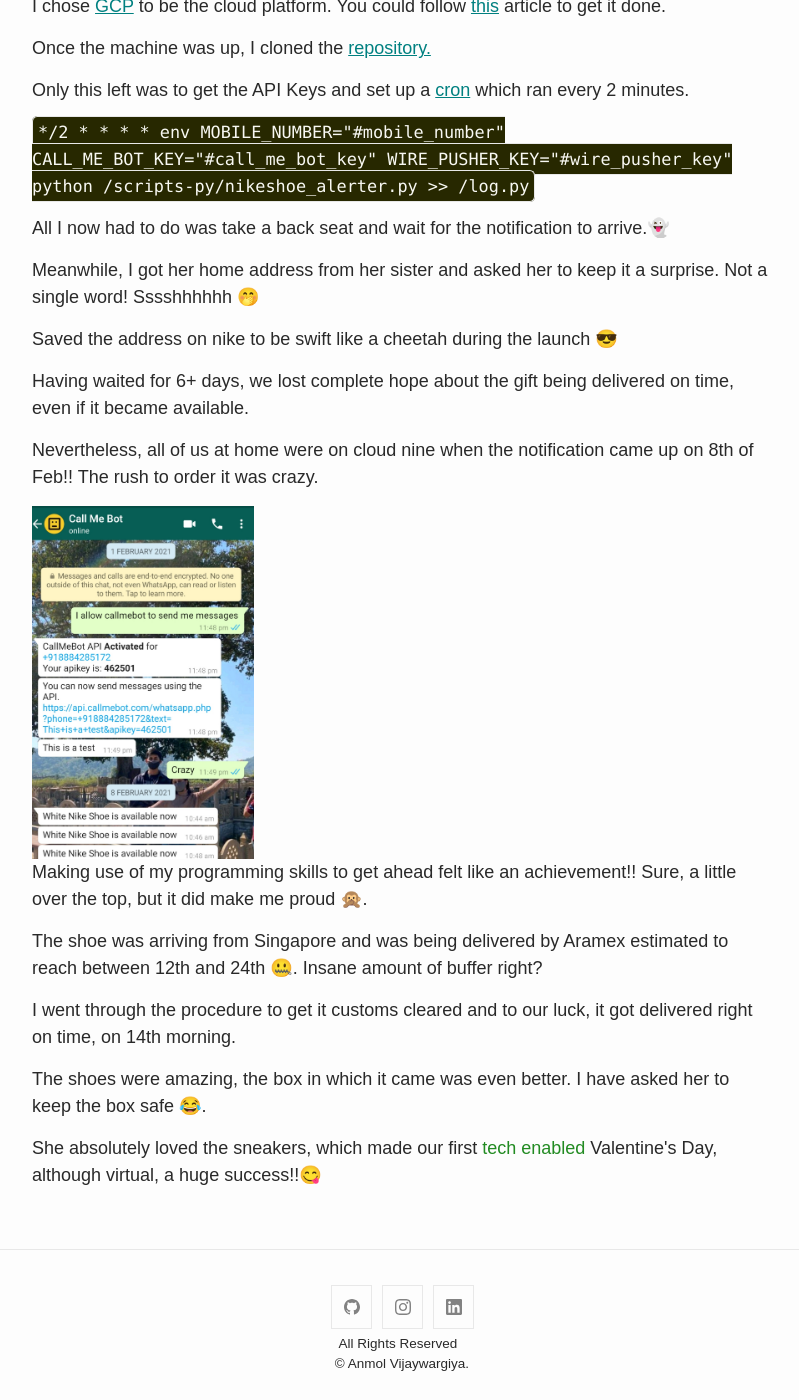
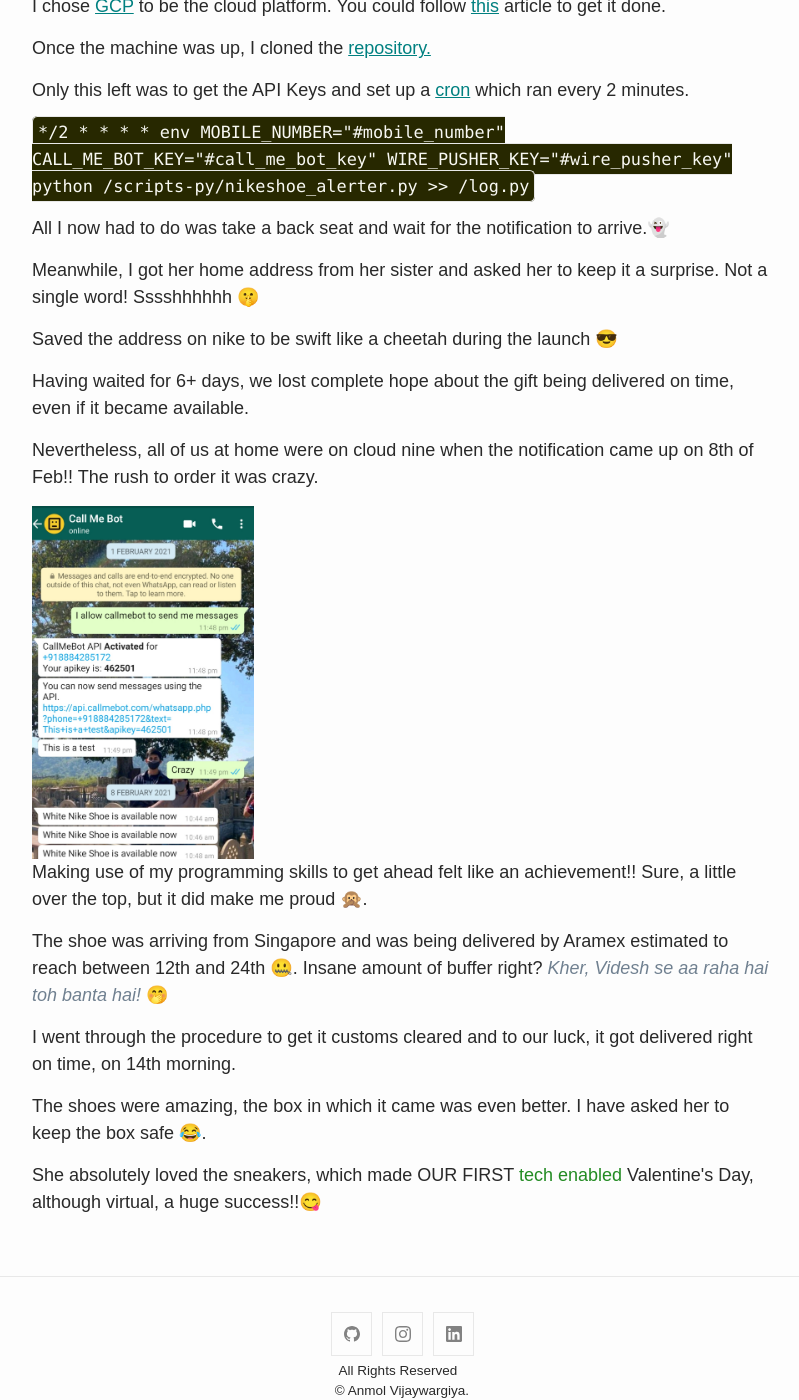
Before and after one commit to anmol1vw13/anmol1vw13.github.io, a Jekyll site: the page built from _posts/2021-02-14-python-enabled-nike-limited-valentine-edition-purchase.html, in a window 1280 px wide and 1400 px high, scrolled down 2425 px. Shown: the whole window, without its empty margins (238-1037 px from the left). Built offline with Jekyll 4.4.1, drawn with Linux system fonts in a browser that asks for light colours; comment, search, counter and statistics services are not loaded.

Commit message:
Sentiment updated

```diff
--- a/_posts/2021-02-14-python-enabled-nike-limited-valentine-edition-purchase.html
+++ b/_posts/2021-02-14-python-enabled-nike-limited-valentine-edition-purchase.html
@@ -72,7 +72,7 @@
 </code>
 
 <p style="padding-top: 15px;">All I now had to do was take a back seat and wait for the notification to arrive.👻</p>
-<p>Meanwhile, I got her home address from her sister and asked her to keep it a surprise. Not a single word! Sssshhhhhh 🤭</p>
+<p>Meanwhile, I got her home address from her sister and asked her to keep it a surprise. Not a single word! Sssshhhhhh 🤫</p>
 <p>Saved the address on nike to be swift like a cheetah during the launch 😎</p>
 <p>Having waited for 6+ days, we lost complete hope about the gift being delivered on time, even if it became available.</p>
 <p> Nevertheless, all of us at home were on cloud nine when the notification came up on 8th of Feb!! The rush to order it was crazy.</p>
@@ -80,7 +80,7 @@
   <img src="/assets/limited-edition-purchase/call_me_bot_notification.jpg"/>
 </div>
 <p>Making use of my programming skills to get ahead felt like an achievement!! Sure, a little over the top, but it did make me proud 🙊.</p>
-<p>The shoe was arriving from Singapore and was being delivered by Aramex estimated to reach between 12th and 24th 🤐. Insane amount of buffer right?</p>
+<p>The shoe was arriving from Singapore and was being delivered by Aramex estimated to reach between 12th and 24th 🤐. Insane amount of buffer right? <i style="color:slategrey">Kher, Videsh se aa raha hai toh banta hai! </i>🤭</p>
 <p>I went through the procedure to get it customs cleared and to our luck, it got delivered right on time, on 14th morning.</p>
 <p> The shoes were amazing, the box in which it came was even better. I have asked her to keep the box safe 😂.</p>
-<p>She absolutely loved the sneakers, which made our first <span style="color:forestgreen">tech enabled</span> Valentine's Day, although virtual, a huge success!!😋</p>
+<p>She absolutely loved the sneakers, which made OUR FIRST <span style="color:forestgreen">tech enabled</span> Valentine's Day, although virtual, a huge success!!😋</p>
```
